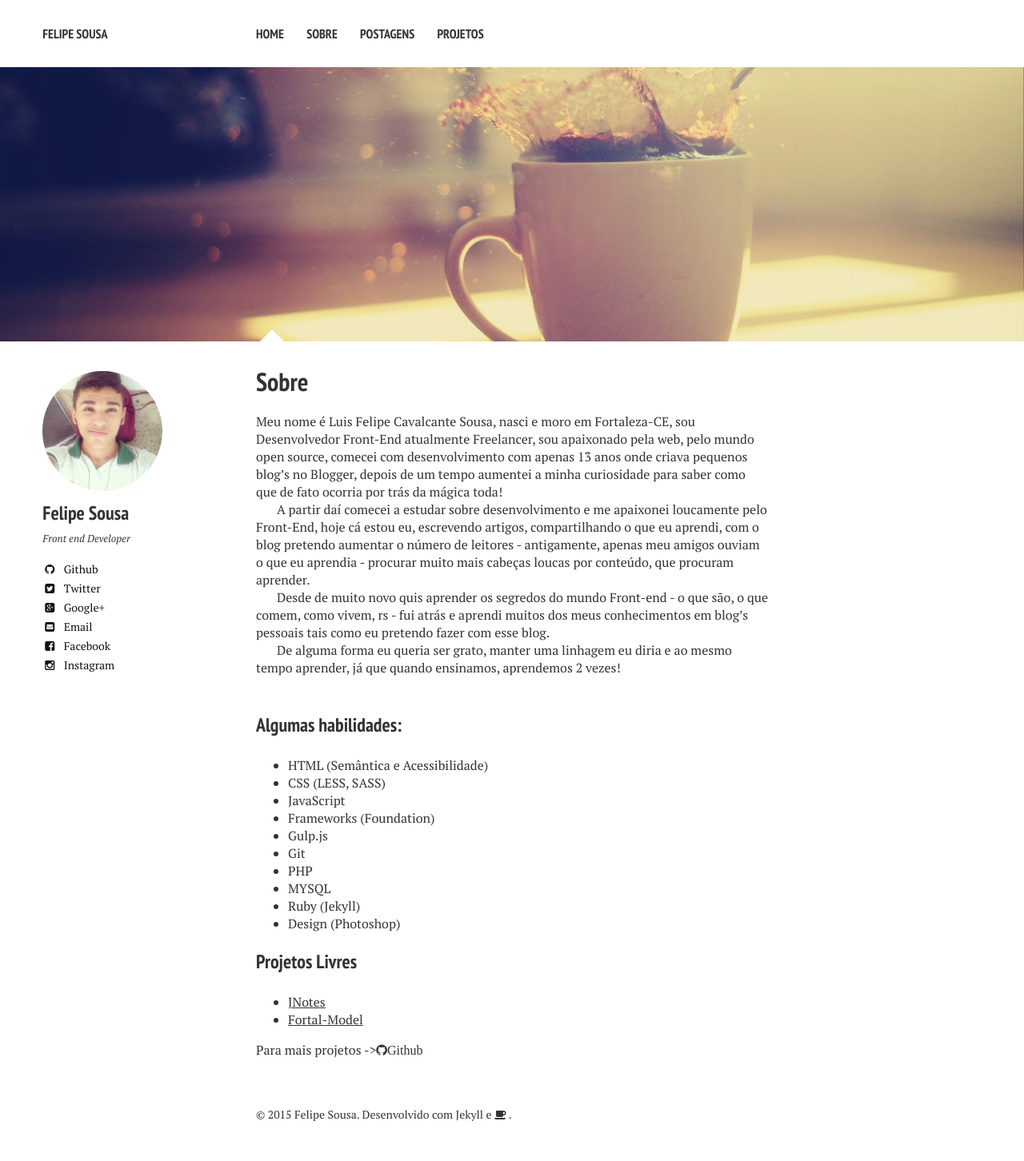
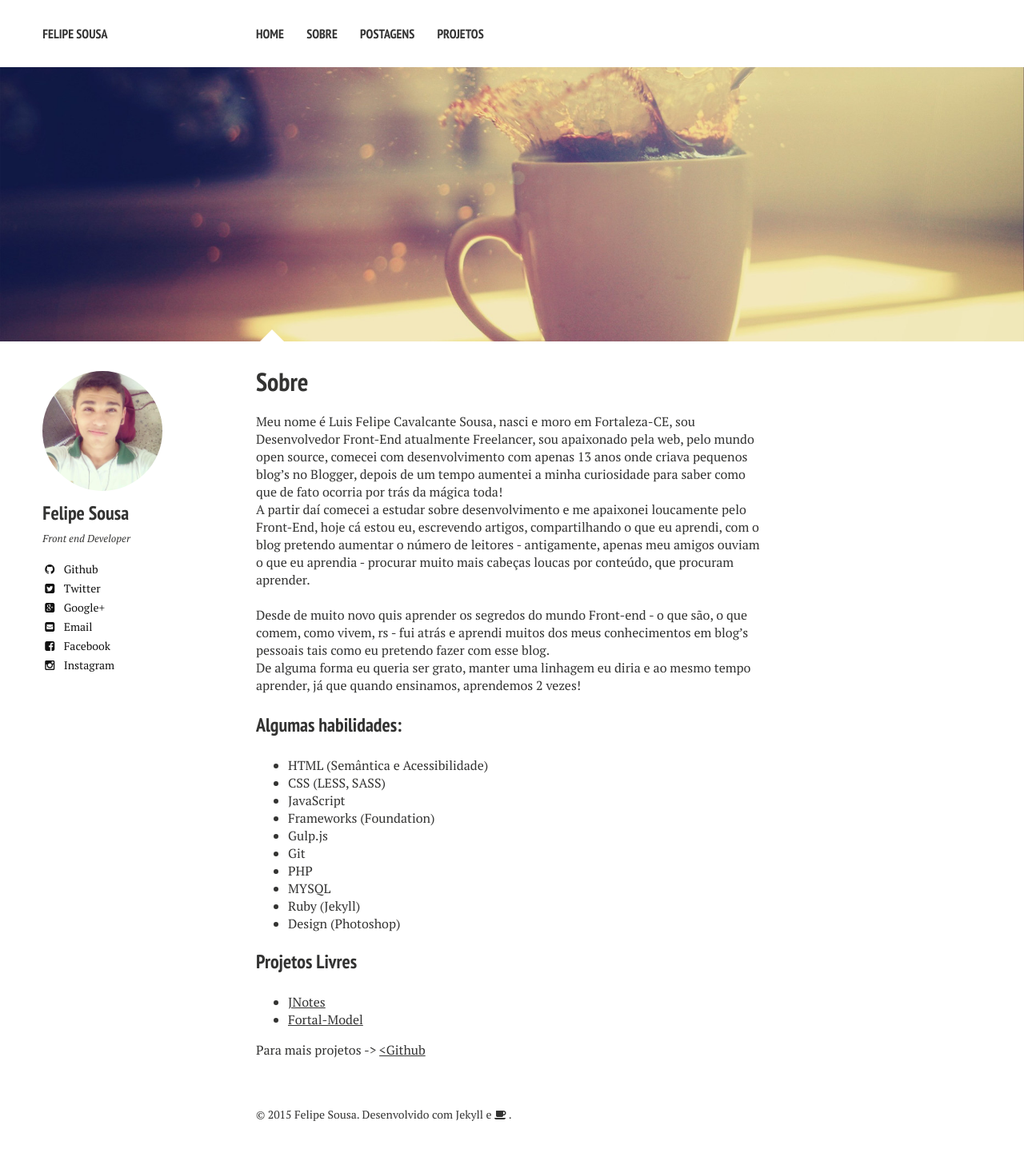
Before and after one commit to felipesousa/universal, a Jekyll site: the page built from sobre/index.md, in a window 1280 px wide. Shown: the whole page at 80% size. Built offline with Jekyll 4.4.1, drawn with Linux system fonts in a browser that asks for light colours; nearby versions of some CDN libraries.

Commit message:
Update index.md

```diff
--- a/sobre/index.md
+++ b/sobre/index.md
@@ -9,13 +9,13 @@ image:
 ---
 
 Meu nome é Luis Felipe Cavalcante Sousa, nasci e moro em Fortaleza-CE, sou Desenvolvedor Front-End atualmente Freelancer, sou apaixonado pela web, pelo mundo open source, comecei com desenvolvimento com apenas 13 anos onde criava pequenos blog's no Blogger, depois de um tempo aumentei a minha curiosidade para saber como que de fato ocorria por trás da mágica toda!
-
+<br />
 A partir daí comecei a estudar sobre desenvolvimento e me apaixonei loucamente pelo Front-End, hoje cá estou eu, escrevendo artigos, compartilhando o que eu aprendi, com o blog pretendo aumentar o número de leitores - antigamente, apenas meu amigos ouviam o que eu aprendia - procurar muito mais cabeças loucas por conteúdo, que procuram aprender.
 
+<br />
 Desde de muito novo quis aprender os segredos do mundo Front-end - o que são, o que comem, como vivem, rs - fui atrás e aprendi muitos dos meus conhecimentos em blog's pessoais tais como eu pretendo fazer com esse blog.
-
+<br />
 De alguma forma eu queria ser grato, manter uma linhagem eu diria e ao mesmo tempo aprender, já que quando ensinamos, aprendemos 2 vezes!
-
 <br />
 
 ### Algumas habilidades:
@@ -31,10 +31,9 @@ De alguma forma eu queria ser grato, manter uma linhagem eu diria e ao mesmo tem
 * Ruby (Jekyll)
 * Design (Photoshop)
 
-
 ### Projetos Livres
 
 * [JNotes](https://github.com/felipesousa/jnotes)
 * [Fortal-Model](https://github.com/felipesousa/fortal-model)
 
-Para mais projetos -><a href='https://github.com/felipesousa/' ><i class="fa fa-fw fa-github">Github</i></a>
+Para mais projetos -> <a href='https://github.com/felipesousa/' ><Github</a>
```
